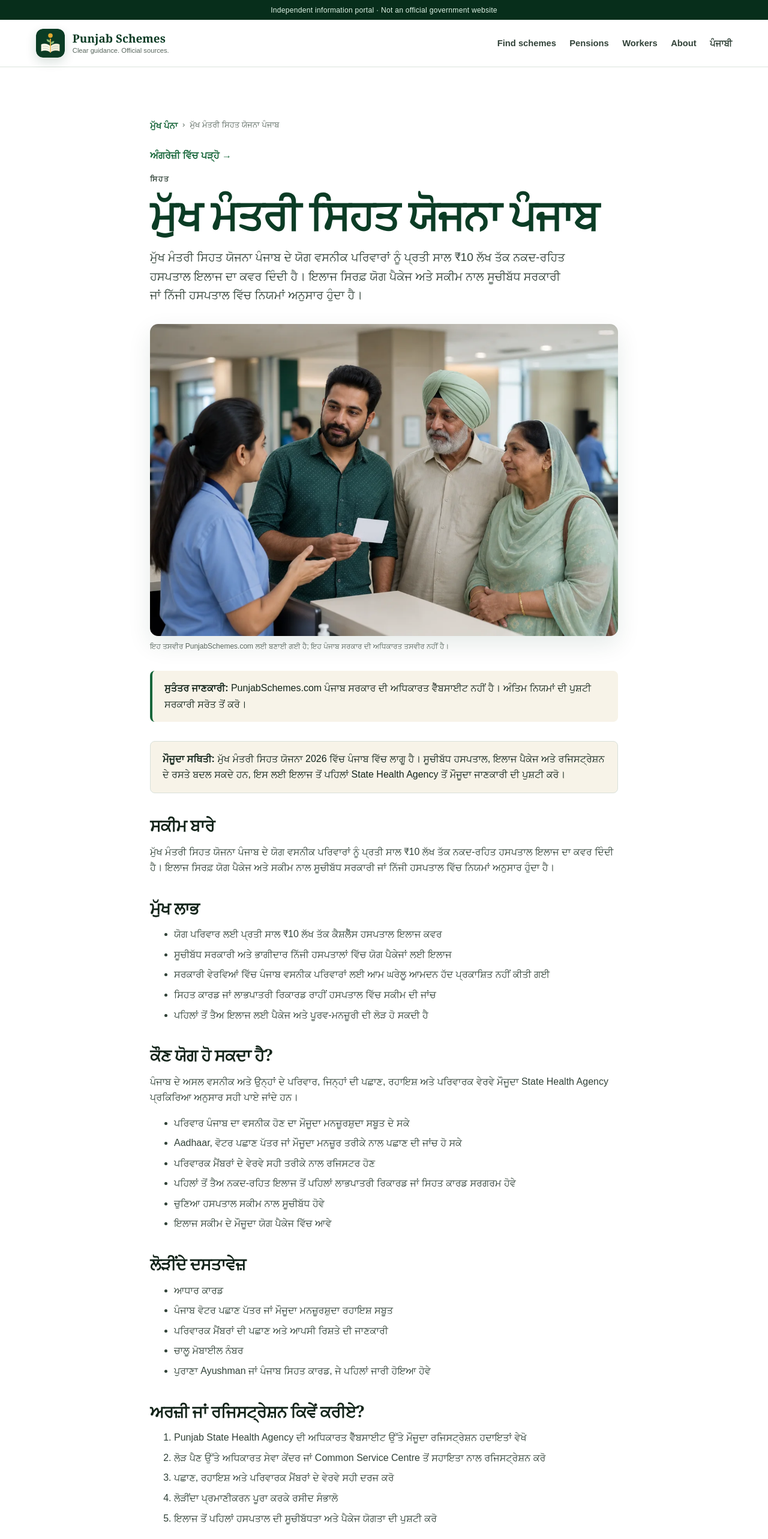
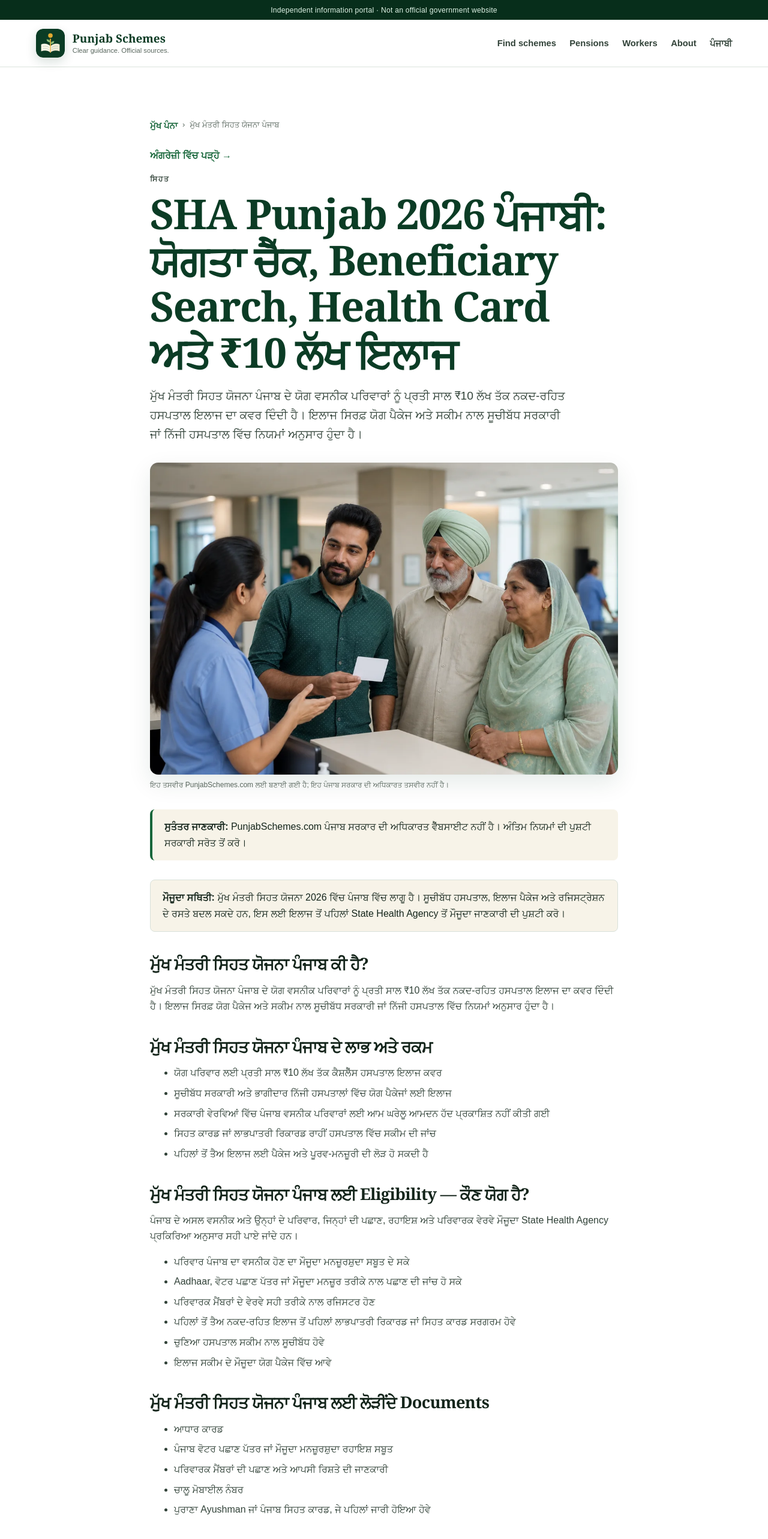
Before and after one commit to js91872/punjabschemes, a Next.js app: page /pa/schemes/mukh-mantri-sehat-yojana-punjab in a window 1280 px wide. Shown: the top 2565 px of the page at 60% size. Built offline with nearby package versions, Linux system fonts and the light colour scheme; no server answers.

Commit message:
seo(pa): add keyword-rich Punjabi scheme headings

```diff
--- a/src/app/pa/schemes/[slug]/page.tsx
+++ b/src/app/pa/schemes/[slug]/page.tsx
@@ -76,7 +76,7 @@ export default async function PunjabiSchemePage({
       {
         "@type": "Article",
         inLanguage: "pa-IN",
-        headline: scheme.name,
+        headline: scheme.seoH1 ?? scheme.seoTitle,
         description: scheme.description,
         dateModified: scheme.lastReviewed,
         mainEntityOfPage: `${siteConfig.url}/pa/schemes/${slug}`,
@@ -147,7 +147,7 @@ export default async function PunjabiSchemePage({
 
       <p className="eyebrow">{scheme.category}</p>
 
-      <h1>{scheme.name}</h1>
+      <h1>{scheme.seoH1 ?? scheme.seoTitle}</h1>
 
       <p className="lead">{scheme.summary}</p>
 
@@ -176,17 +176,17 @@ export default async function PunjabiSchemePage({
         <strong>ਮੌਜੂਦਾ ਸਥਿਤੀ:</strong> {scheme.currentStatus}
       </div>
 
-      <h2>ਸਕੀਮ ਬਾਰੇ</h2>
+      <h2>{scheme.name} ਕੀ ਹੈ?</h2>
       <p>{scheme.summary}</p>
 
-      <h2>ਮੁੱਖ ਲਾਭ</h2>
+      <h2>{scheme.name} ਦੇ ਲਾਭ ਅਤੇ ਰਕਮ</h2>
       <ul>
         {scheme.benefitDetails.map((item) => (
           <li key={item}>{item}</li>
         ))}
       </ul>
 
-      <h2>ਕੌਣ ਯੋਗ ਹੋ ਸਕਦਾ ਹੈ?</h2>
+      <h2>{scheme.name} ਲਈ Eligibility — ਕੌਣ ਯੋਗ ਹੈ?</h2>
       <p>{scheme.beneficiaries}</p>
 
       <ul>
@@ -195,14 +195,14 @@ export default async function PunjabiSchemePage({
         ))}
       </ul>
 
-      <h2>ਲੋੜੀਂਦੇ ਦਸਤਾਵੇਜ਼</h2>
+      <h2>{scheme.name} ਲਈ ਲੋੜੀਂਦੇ Documents</h2>
       <ul>
         {scheme.documents.map((item) => (
           <li key={item}>{item}</li>
         ))}
       </ul>
 
-      <h2>ਅਰਜ਼ੀ ਜਾਂ ਰਜਿਸਟ੍ਰੇਸ਼ਨ ਕਿਵੇਂ ਕਰੀਏ?</h2>
+      <h2>{scheme.name} Apply Online / Registration ਕਿਵੇਂ ਕਰੀਏ?</h2>
       <ol>
         {scheme.applicationMethods.map((item) => (
           <li key={item}>{item}</li>
@@ -225,7 +225,7 @@ export default async function PunjabiSchemePage({
       </section>
 
       <section className="faq-section">
-        <h2>ਅਕਸਰ ਪੁੱਛੇ ਜਾਣ ਵਾਲੇ ਸਵਾਲ</h2>
+        <h2>{scheme.name} ਬਾਰੇ FAQ — Status, Form, Eligibility ਅਤੇ Apply Online</h2>
 
         {scheme.faqs.map((faq) => (
           <details key={faq.question}>
```
